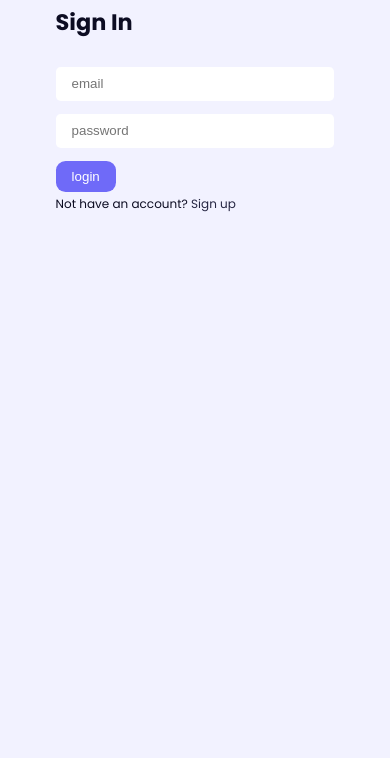
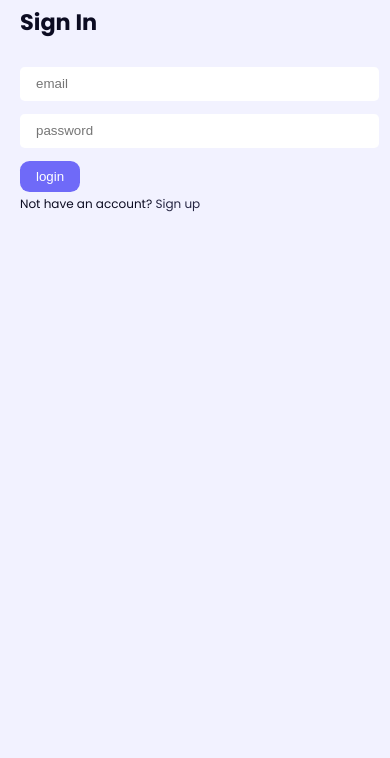
Before and after one commit to jayantpatil01/bb-frontend, a React app: page /Login in a window 390 px wide. Shown: the part 86-844 px from the top of the page. Built offline with nearby package versions, Linux system fonts and the light colour scheme; what javascript-time-ago would draw is missing.

Commit message:
Update index.css

```diff
--- a/src/index.css
+++ b/src/index.css
@@ -467,7 +467,7 @@ author-info p{
         font-size: 1.3rem;
     }
      .container {
-        width: calc(var(--container-width-md) - 40px); /* Adjusted width to account for padding */
+        width: calc(var(--container-width-md) + 40px); /* Adjusted width to account for padding */
         padding: 0 20px; /* Add padding to the container */
     }
     /* Navbar */
```
